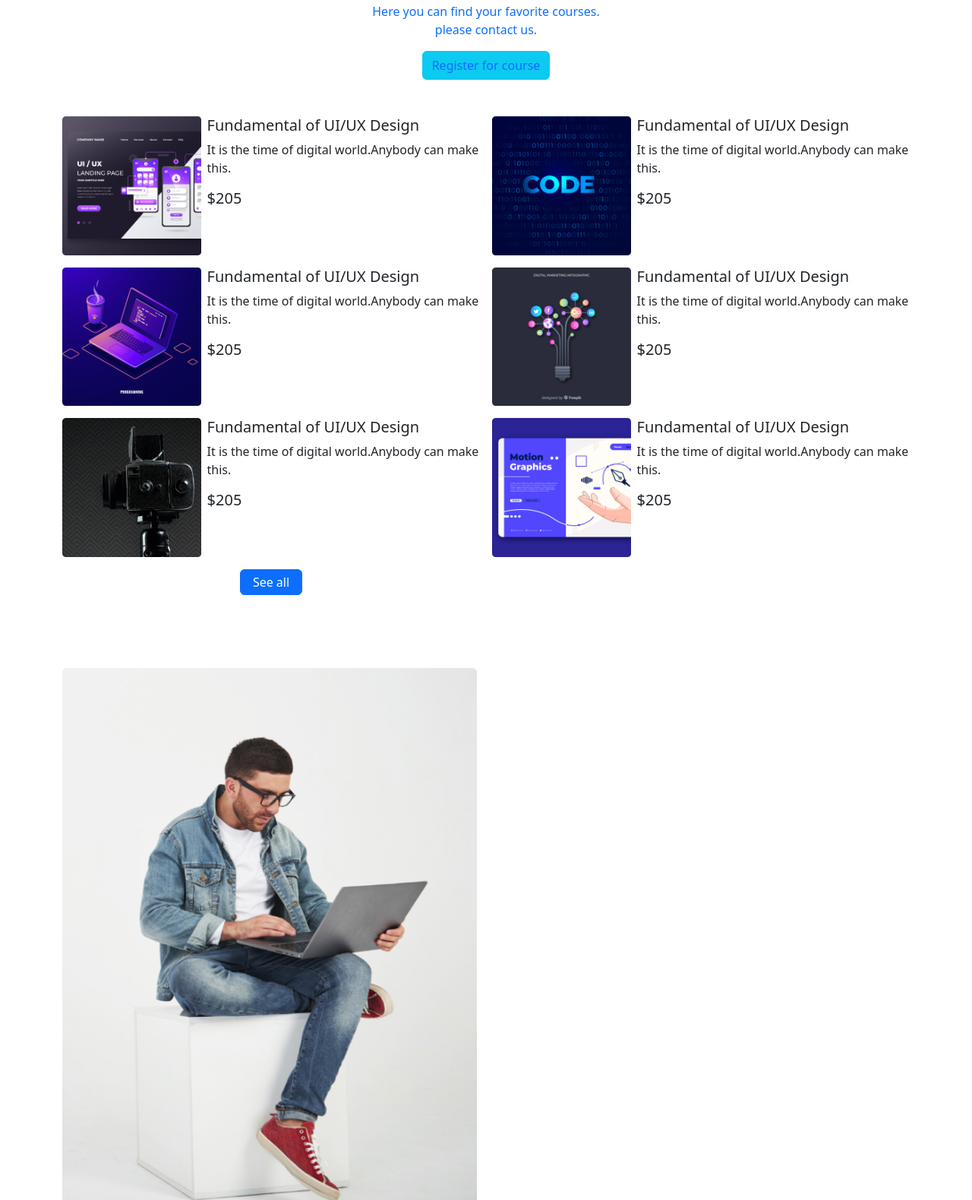
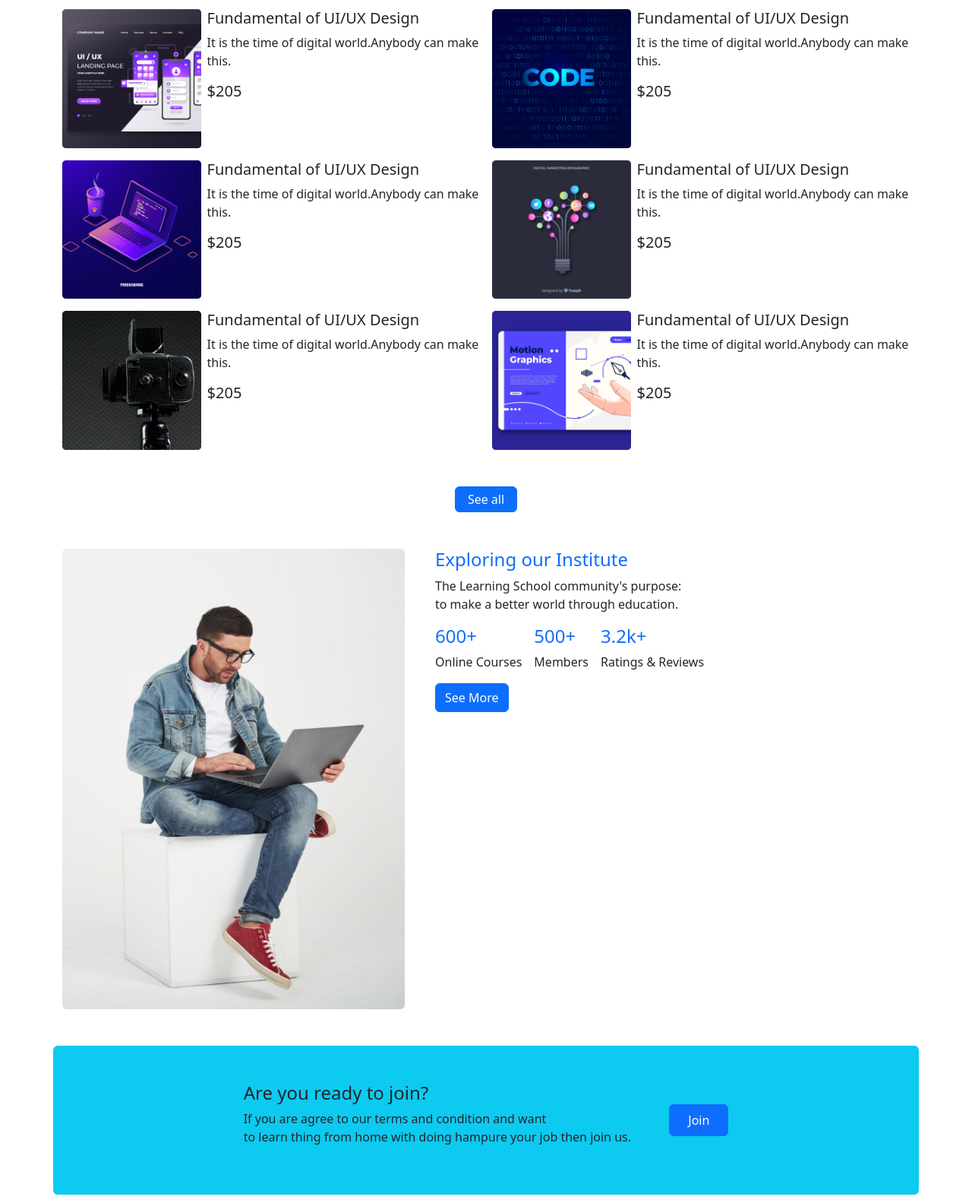
Before and after one commit to nerrAlam/learning-school, a plain HTML site: page index.html in a window 1280 px wide. Shown: the part 1094-2673 px from the top of the page at 76% size. Drawn offline with nearby package versions, Linux system fonts and the light colour scheme.

Commit message:
some code added

```diff
--- a/index.html
+++ b/index.html
@@ -76,6 +76,7 @@
 
         <!--------------------------------- slider section  ------------------------------------------------->
         <section class="">
+            <div class="container mt-4 mb-3">
                 <div id="carouselExampleCaptions" class="carousel slide" data-bs-ride="false">
                     <div class="carousel-indicators">
                       <button type="button" data-bs-target="#carouselExampleCaptions" data-bs-slide-to="0" class="active" aria-current="true" aria-label="Slide 1"></button>
@@ -120,8 +121,10 @@
                       <span class="visually-hidden">Next</span>
                     </button>
                   </div>
+            </div>
         </section>
     </header>
+
 
 
 
@@ -132,15 +135,15 @@
         <section class="course-section" id="courses-section">
             <div class="container my-5">
                 <div class="row">
-                    <div class="col-6 mx-auto text-center">
+                    <div class="col-7 mx-auto text-center">
                         <h1 class="text-primary ">Discover Our Popular Courses</h1>
                         <p class="text-primary">Here you can find your favorite courses. <br>please contact us.</p>
                         <button class="btn btn-info text-primary">Register for course</button>
                     </div>
                 </div>
             </div>
-            <div class="container container-md">
-                <div class="row row-cols-md-1 row-cols-lg-2 g-3">
+            <div class="container">
+                <div class="row row-cols-xs-1 row-cols-md-1 row-cols-lg-2 g-3">
                     <div class="col-6 d-flex">
                         <div class="img me-2">
                             <img src="images/course/course-1.png" alt="" class="img-fluid">
@@ -201,9 +204,9 @@
                             <h3 class="fs-5">$205</h3>
                         </div>
                     </div>
-                    <div class="d-flex justify-content-center mb-5">
+                </div>
+                <div class="d-flex justify-content-center mb-5 mt-5">
                     <button class="btn btn-primary px-3 py-1">See all</button>
-                    </div>
                 </div>
             </div>
         </section>
@@ -214,21 +217,21 @@
         <!--------------------------------------------- about section  --------------------------------------->
         <section class="about-section" id="about-section">
             <div class="container my-5">
-                <div class="row row-cols-1 row-cols-sm-1 row-cols-md-2 row-cols-lg-2">
+                <div class="row">
                     <!-- <div class="col-9 mx-auto"> -->
-                        <div class="col-4 me-4">
+                        <div class="col-5 me-3">
                             <img src="images/working.png" alt="" class="img-fluid rounded">
                         </div>
-                        <div class="col-4">
+                        <div class="col-5">
                             <h4 class="text-primary">Exploring our Institute</h4>
                             <p>The Learning School community's purpose: <br> to make a better world through education.
                             </p>
                             <div class="d-flex">
-                                <div class="me-5">
+                                <div class="me-3">
                                     <h6 class="text-primary fs-4">600+</h6>
                                     <p>Online Courses</p>
                                 </div>
-                                <div class="me-5">
+                                <div class="me-3">
                                     <h6 class="text-primary fs-4">500+</h6>
                                     <p>Members</p>
                                 </div>
@@ -237,7 +240,7 @@
                                     <p>Ratings & Reviews</p>
                                 </div>
                             </div>
-                            <div>
+                            <div class="mt-n3">
                                 <button class="btn btn-primary">See More</button>
                             </div>
                         </div>
@@ -657,7 +660,7 @@
                 </div>
             </div>
             <div class="container mt-3 mb-5">
-                <div class="row g-4 align-items-center justify-content-center">
+                <div class="row row-cols-xs-2 row-cols-sm-3 row-cols-md-4 row-cols-lg-6 g-5 align-items-center justify-content-center">
                     <div class="col-2">
                         <img src="images/company/company-1.png" alt="" class="me-3">
                     </div>
```
Lines whose indentation alone changed are shown as unchanged.
